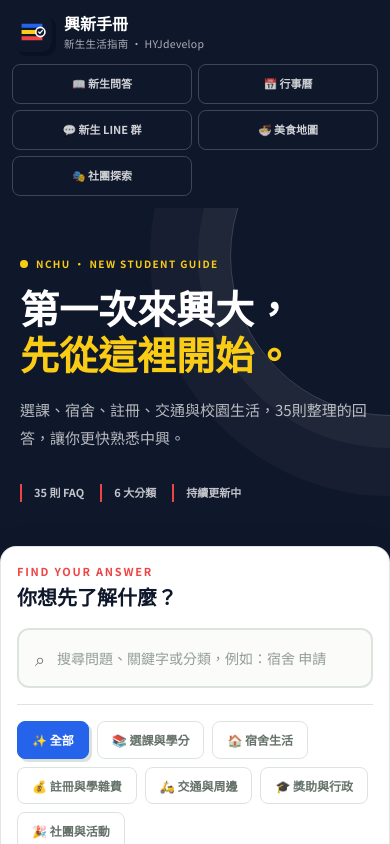
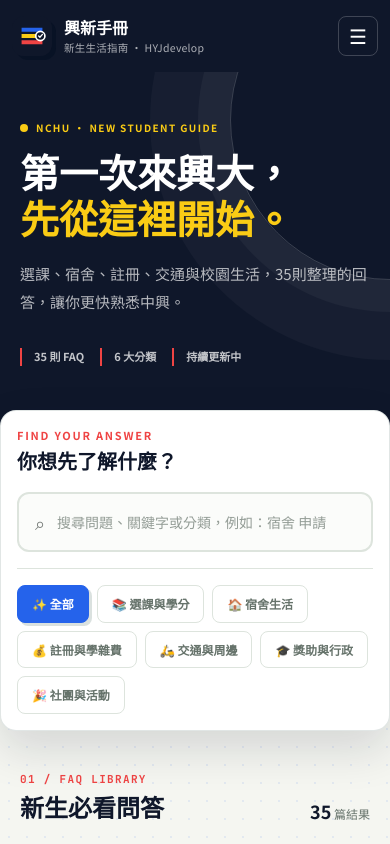
Before and after one commit to HYJdevelop/nchufreshmanweb, a Next.js app: page / in a window 390 px wide. Shown: the top 844 px of the page. Built offline with nearby package versions, Linux system fonts and the light colour scheme.

Commit message:
增加漢堡按鈕

```diff
--- a/src/components/Header.tsx
+++ b/src/components/Header.tsx
@@ -1,9 +1,15 @@
+"use client";
+
 import Image from "next/image";
 import Link from "next/link";
+import { useState } from "react";
 
 export function Header() {
+  const [menuOpen, setMenuOpen] = useState(false);
+
   return (
     <header className="site-header sticky top-0 z-[100] flex min-h-[72px] flex-wrap items-center justify-between gap-3 sm:px-8">
+      <div className="flex w-full items-center justify-between gap-3 sm:w-auto">
         <Link href="/" className="flex min-w-0 items-center gap-3 no-underline">
           <Image
             src="/hyj-nchuguide-mark.svg"
@@ -22,33 +28,52 @@ export function Header() {
             </span>
           </span>
         </Link>
-      <nav className="grid w-full grid-cols-2 gap-1.5 sm:flex sm:w-auto sm:gap-2">
+        <button
+          type="button"
+          onClick={() => setMenuOpen((open) => !open)}
+          aria-expanded={menuOpen}
+          aria-controls="site-navigation"
+          aria-label={menuOpen ? "關閉網站選單" : "開啟網站選單"}
+          className="flex h-10 w-10 shrink-0 items-center justify-center rounded-lg border border-white/20 text-xl leading-none text-white transition-colors hover:border-white/60 hover:bg-white/10 sm:hidden"
+        >
+          <span aria-hidden="true">{menuOpen ? "×" : "☰"}</span>
+        </button>
+      </div>
+      <nav
+        id="site-navigation"
+        className={`${menuOpen ? "flex" : "hidden"} w-full flex-col gap-1.5 sm:flex sm:w-auto sm:flex-row sm:gap-2`}
+      >
         <Link
           href="/"
+          onClick={() => setMenuOpen(false)}
           className="flex min-h-10 items-center justify-center rounded-lg border border-white/20 px-1.5 py-2 text-center text-[11px] font-bold leading-tight text-white/80 no-underline transition-colors hover:border-white/60 hover:bg-white/10 hover:text-white sm:px-3.5 sm:text-[12px]"
         >
           📖 新生問答
         </Link>
         <Link
           href="/calendar/"
+          onClick={() => setMenuOpen(false)}
           className="flex min-h-10 items-center justify-center rounded-lg border border-white/20 px-1.5 py-2 text-center text-[11px] font-bold leading-tight text-white/80 no-underline transition-colors hover:border-white/60 hover:bg-white/10 hover:text-white sm:px-3.5 sm:text-[12px]"
         >
           📅 行事曆
         </Link>
         <Link
           href="/line/"
+          onClick={() => setMenuOpen(false)}
           className="flex min-h-10 items-center justify-center rounded-lg border border-white/20 px-1.5 py-2 text-center text-[11px] font-bold leading-tight text-white/80 no-underline transition-colors hover:border-white/60 hover:bg-white/10 hover:text-white sm:px-3.5 sm:text-[12px]"
         >
           💬 新生 LINE 群
         </Link>
         <Link
           href="/food/"
+          onClick={() => setMenuOpen(false)}
           className="flex min-h-10 items-center justify-center rounded-lg border border-white/20 px-1.5 py-2 text-center text-[11px] font-bold leading-tight text-white/80 no-underline transition-colors hover:border-white/60 hover:bg-white/10 hover:text-white sm:px-3.5 sm:text-[12px]"
         >
           🍜 美食地圖
         </Link>
         <Link
           href="/clubs/"
+          onClick={() => setMenuOpen(false)}
           className="flex min-h-10 items-center justify-center rounded-lg border border-white/20 px-1.5 py-2 text-center text-[11px] font-bold leading-tight text-white/80 no-underline transition-colors hover:border-white/60 hover:bg-white/10 hover:text-white sm:px-3.5 sm:text-[12px]"
         >
           🎭 社團探索
```
Lines whose indentation alone changed are shown as unchanged.
